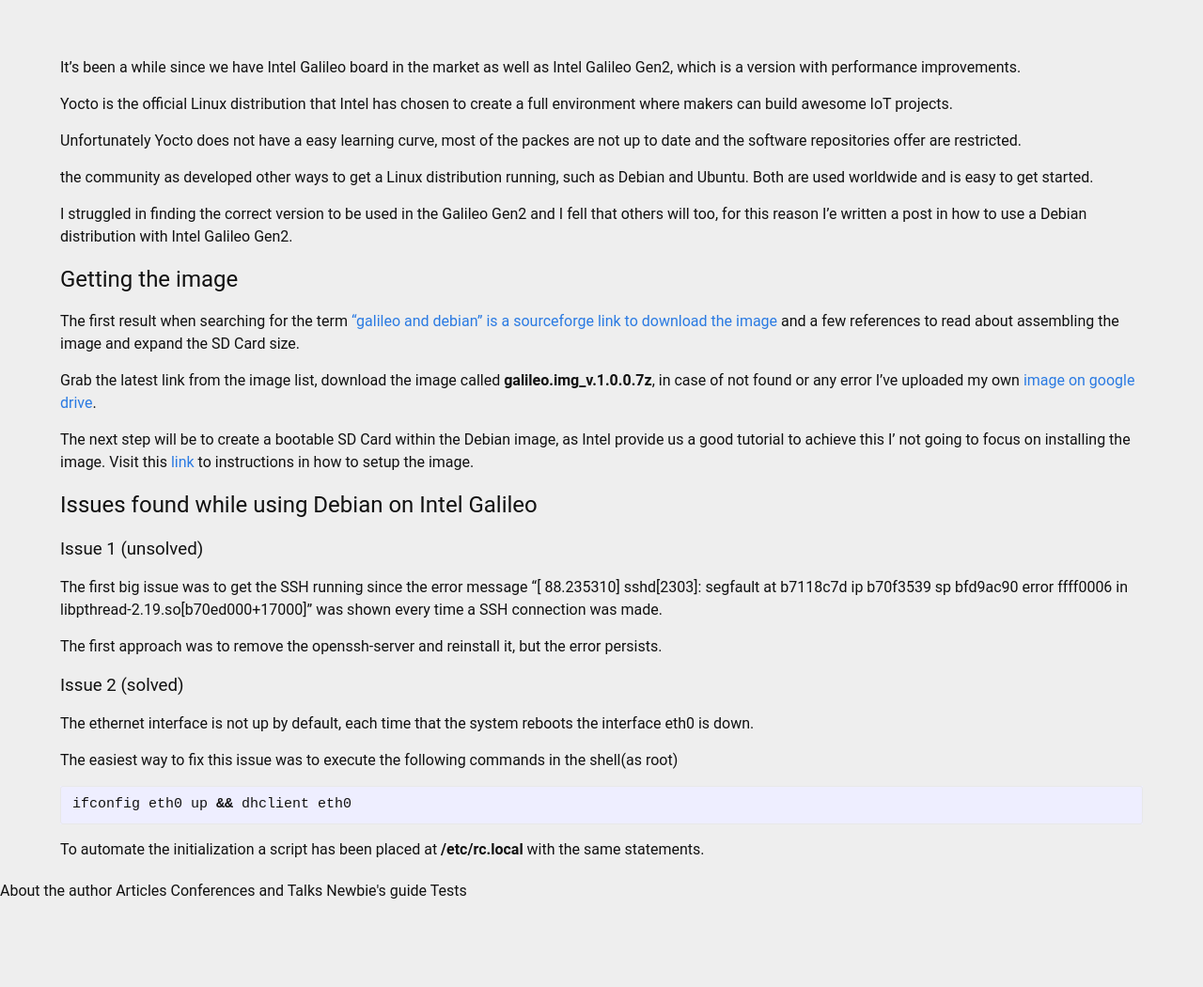
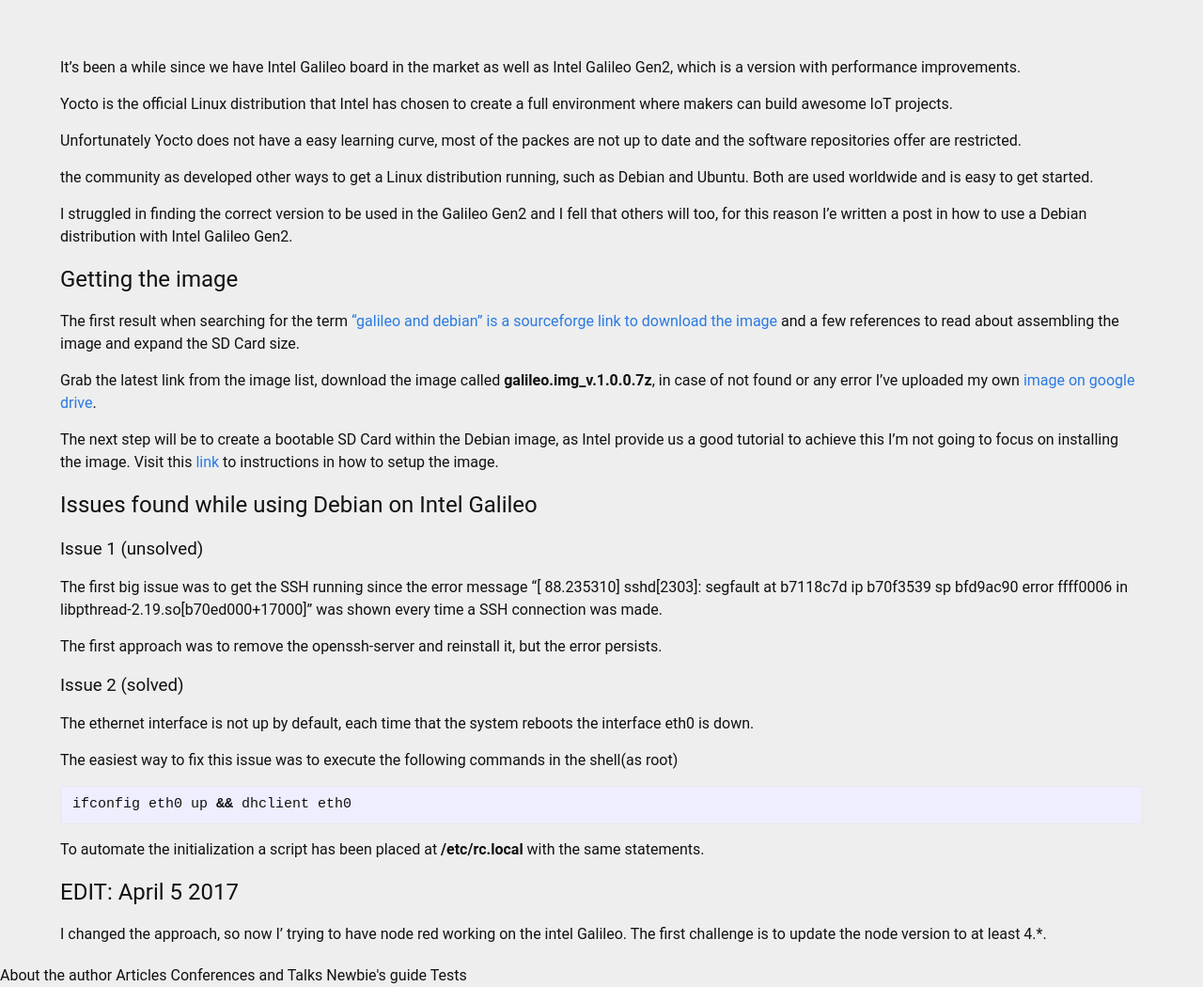
Before and after one commit to tiepdotme/marabesi.com, a Jekyll site: the page built from _posts/2017-03-19-intel-galileo-and-debian.md, in a window 1280 px wide. Shown: the whole page at 94% size. Built offline with Jekyll 4.4.1, drawn with Linux system fonts in a browser that asks for light colours; comment, search, counter and statistics services are not loaded; before the commit the page ends 960 px from its top, so only the background shows below that.

Commit message:
added edit on galileo post

````diff
--- a/_posts/2017-03-19-intel-galileo-and-debian.md
+++ b/_posts/2017-03-19-intel-galileo-and-debian.md
@@ -40,7 +40,7 @@ Grab the latest link from the image list, download the image called **galileo.im
 I've uploaded my own [image on google drive](https://drive.google.com/file/d/0B8eXZIvTLcpjdlNKRDdYVGVWRWs/view?usp=sharing).
 
 The next step will be to create a bootable SD Card within the Debian image, as Intel provide us a good tutorial to achieve this
- I' not going to focus on installing the image. Visit this [link](https://software.intel.com/en-us/get-started-galileo-linux-step1) to instructions in how to setup the image.
+ I'm not going to focus on installing the image. Visit this [link](https://software.intel.com/en-us/get-started-galileo-linux-step1) to instructions in how to setup the image.
 
 ## Issues found while using Debian on Intel Galileo
 
@@ -62,3 +62,7 @@ ifconfig eth0 up && dhclient eth0
 ```
 
 To automate the initialization a script has been placed at **/etc/rc.local** with the same statements.
+
+## EDIT: April 5 2017
+
+I changed the approach, so now I' trying to have node red working on the intel Galileo. The first challenge is to update the node version to at least 4.*.
````
